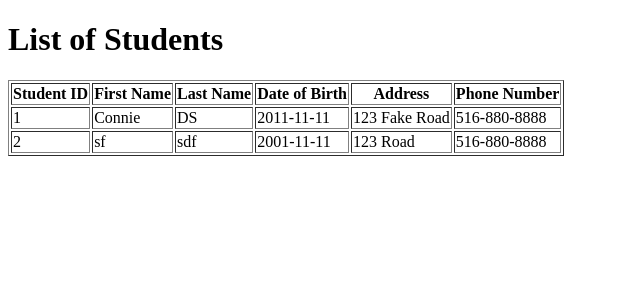
After one commit to TerrificTing/Student-Database, a Flask app: page /students in a window 1280 px wide. The commit adds this page. Shown: the top 300 px of the page, without its empty margins (0-640 px from the left). Run offline with Flask 3, Linux system fonts and the light colour scheme; data comes from the database, SQL or seed files in the repository; both versions use the stored data as it was after the commit.

Commit message:
You can now see the list of students

```diff
--- a/Backend/backend.py
+++ b/Backend/backend.py
@@ -52,5 +52,16 @@ def add_student():
 
         return 'Student added successfully'
 
+@app.route('/students')
+def view_data():
+    con = sqlite3.connect("student-database.db")
+    con.row_factory = sqlite3.Row
+    cur = con.cursor()
+    cur.execute("SELECT * FROM student")
+    rows = cur.fetchall()
+    con.close()
+
+    return render_template('students.html', students = rows)
+
 if __name__ == '__main__':
     app.run(debug = True)
--- a/Frontend/templates/frontend.html
+++ b/Frontend/templates/frontend.html
@@ -6,13 +6,13 @@
         <title>Student Registration</title>
     </head>
     <body>
-        <h2>Student Registration Form</h2>
+        <h1>Student Registration Form</h1>
         <form action = "/add_student" method = "post">
             <label for = "StudentID">Student ID</label>
             <input type = "text" id = "StudentID" name = "StudentID" required>
 
             <label for = "FirstName">First Name</label>
-            <input type = "text" id = "FirstName" name = "FirstName" requried>
+            <input type = "text" id = "FirstName" name = "FirstName" required>
 
             <label for = "LastName">Last Name</label>
             <input type = "text" id = "LastName" name = "LastName" required>
@@ -28,5 +28,6 @@
 
             <button type = "submit">Add Student</button>
         </form>
+        <a href="/students">View Students</a>
     </body>
 </html>
--- /dev/null
+++ b/Frontend/templates/students.html
@@ -0,0 +1,31 @@
+<!DOCTYPE html>
+<html lang="en">
+<head>
+    <meta charset="UTF-8">
+    <meta name="viewport" content="width=device-width, initial-scale=1.0">
+    <title>List of Students</title>
+</head>
+<body>
+    <h1>List of Students</h1>
+    <table border="1">
+        <tr>
+            <th>Student ID</th>
+            <th>First Name</th>
+            <th>Last Name</th>
+            <th>Date of Birth</th>
+            <th>Address</th>
+            <th>Phone Number</th>
+        </tr>
+        {% for student in students %}
+        <tr>
+            <td>{{ student["StudentID"] }}</td>
+            <td>{{ student["FirstName"] }}</td>
+            <td>{{ student["LastName"] }}</td>
+            <td>{{ student["DateOfBirth"] }}</td>
+            <td>{{ student["Address"] }}</td>
+            <td>{{ student["PhoneNumber"] }}</td>
+        </tr>
+        {% endfor %}
+    </table>
+</body>
+</html>
```
Also changed, not shown: Backend/student-database.db.
